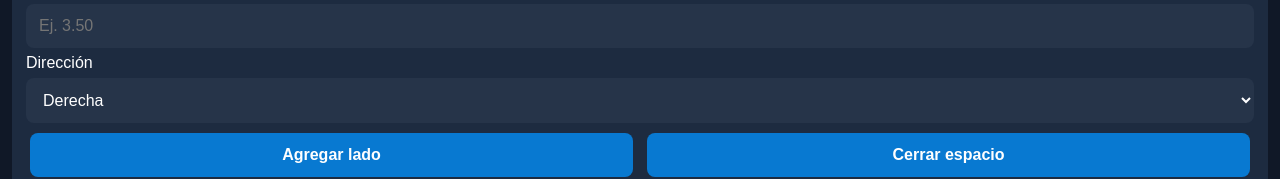
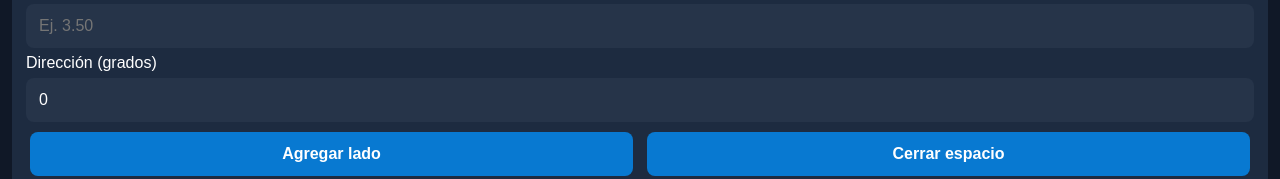
Before and after one commit to Evr0311/todo-en-tablaroca, a plain HTML site: page app/src/main/assets/index.html in a window 1280 px wide. Shown: the part 381-560 px from the top of the page. Drawn offline with Linux system fonts and the light colour scheme.

Commit message:
Permitir direcciones angulares

```diff
--- a/app/src/main/assets/index.html
+++ b/app/src/main/assets/index.html
@@ -39,13 +39,8 @@ canvas{width:100%;background:#f4f6fa;border-radius:8px;touch-action:none}
 <h2>2. Trazar paredes</h2>
 <label>Longitud del siguiente lado (metros)</label>
 <input id="medida" type="number" min="0.01" step="0.01" placeholder="Ej. 3.50">
-<label>Dirección</label>
-<select id="direccion">
-<option value="0">Derecha</option>
-<option value="90">Abajo</option>
-<option value="180">Izquierda</option>
-<option value="270">Arriba</option>
-</select>
+<label>Dirección (grados)</label>
+<input id="direccion" type="number" value="0" min="0" max="359" step="1">
 <div class="fila">
 <button onclick="agregarLado()">Agregar lado</button>
 <button onclick="cerrarPlano()">Cerrar espacio</button>
```
